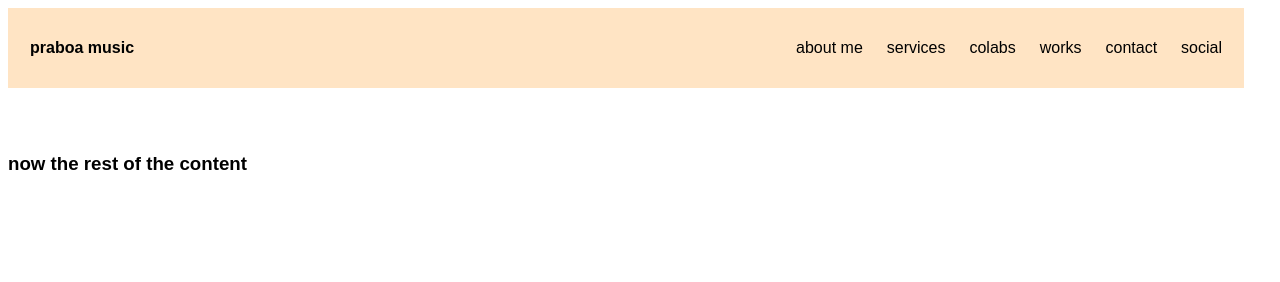
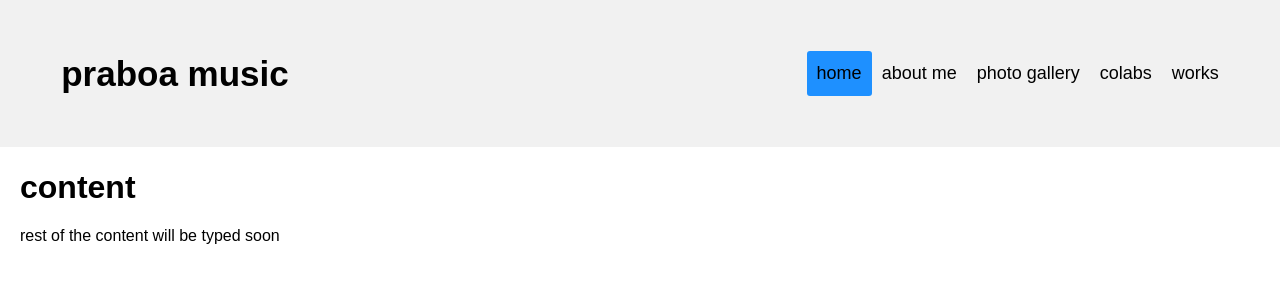
Before and after one commit to Aswin-k-ashok/praboamusical, a plain HTML site: page index.html in a window 1280 px wide. Drawn offline with Linux system fonts and the light colour scheme.

Commit message:
second save

```diff
--- a/index.html
+++ b/index.html
@@ -10,20 +10,26 @@
 <body>
 
     <div class="header">
-    <a class="logo">praboa music</a>
+        <div class="logo"><a>praboa music</a></div>
         <div class="headerRight">
+            <a href="" class="active">home</a>
             <a href="">about me</a>
-        <a href="">services</a>
+            <a href="">photo gallery</a>
             <a href="">colabs</a>
             <a href="">works</a>
-        <a href="">contact</a>
-        <a href="">social</a>
+
         </div>
     </div>
 
-<section>
-    <h3>now the rest of the content</h3>
-</section>
+  <div style="padding-left:20px;">
+    <h1>content</h1>
+    <p>rest of the content will be typed soon</p>
+
+  </div>
+
+    <div class="footer">
+
+    </div>
 
 </body>
 </html>
--- a/style.css
+++ b/style.css
@@ -1,53 +1,54 @@
+*{box-sizing: border-box;}
+
 body{
-    overflow: 0;
+    margin:0;
     font-family: Arial, Helvetica, sans-serif;
 }
 
 .header{
     overflow: hidden;
-    background-color: bisque;
-    padding: 20px 10px;
-    position: fixed;
-    z-index: 1;
-    width: 95%;
-}
-
-.logo{
-    font-size: 20em;
-    font-weight: bold;
+    background-color: #f1f1f1;
+    padding: 4% 4%;
 }
 
 .header a{
     float: left;
     color: black;
     text-align: center;
-    padding: 12px;
+    padding: 10px;
     text-decoration: none;
-    font-size: medium;
-    line-height: 1em;
-    border-radius: 1em;
+    font-size: 18px;
+    line-height: 25px;
+    border-radius: 3px;
+}
+
+.header .logo a{
+    font-size: 35px;
+    font-weight: bold;
+
 }
 
 .header a:hover{
-    background-color:blueviolet;
+    background-color: #ddd;
     color: black;
+}
+.header a.active{
+    background-color: dodgerblue;
 }
 
 .headerRight{
     float: right;
 }
 
-@media screen and (max-width:500px) {
+@media screen and (max-width:500px)
+ {
      .header a{
-        float: none;
+         float:none;
          display: block;
          text-align: left;
      }
      .headerRight{
-        float: none;
-    }
+         float:none;
      }
 
-section{
-    padding-top:10%;
 }
```
Lines whose indentation alone changed are shown as unchanged.
